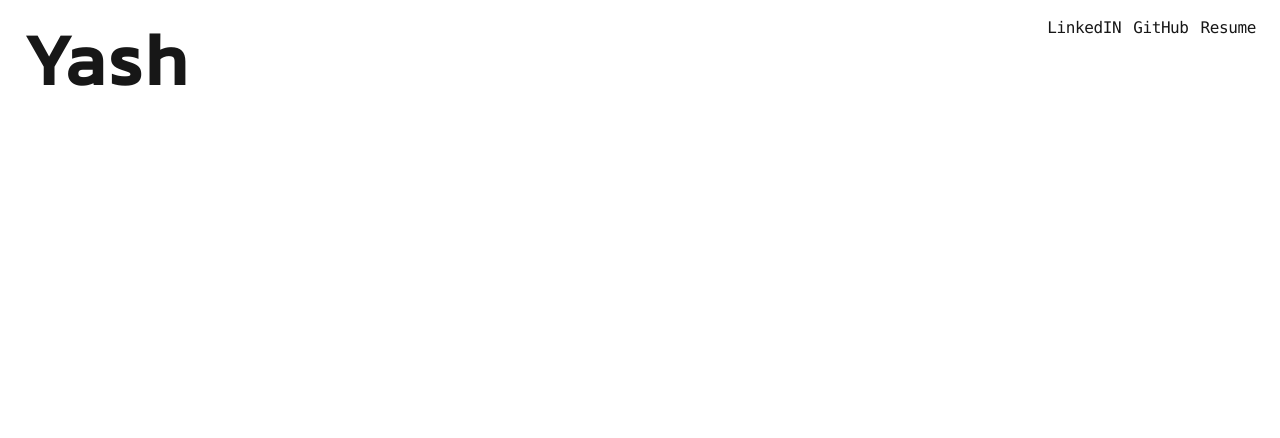
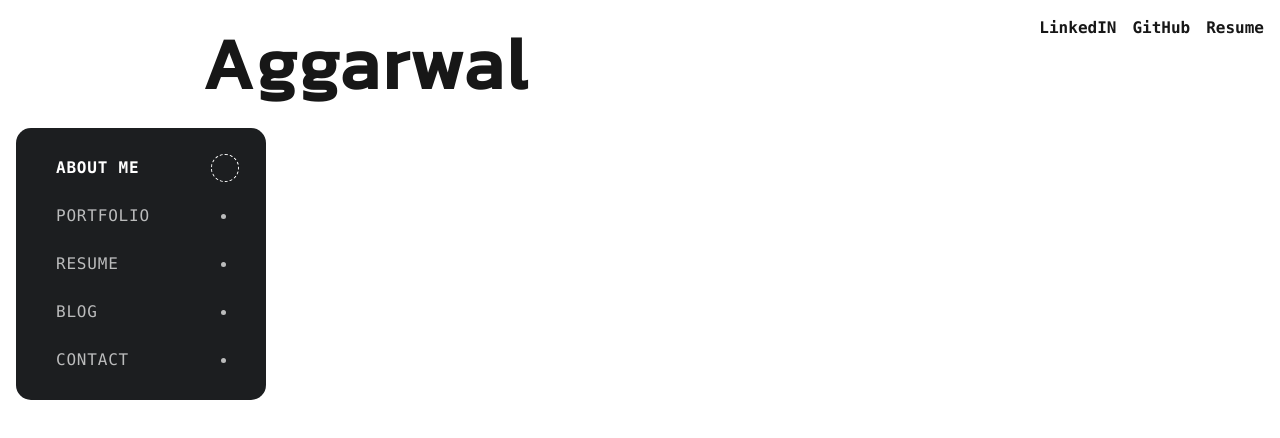
Before and after one commit to ashx010/portfolio_nextjs, a Next.js app: page / in a window 1280 px wide. Shown: the top 438 px of the page. Built offline with nearby package versions, Linux system fonts and the light colour scheme; a web font is replaced by a local one.

Commit message:
improve header and add side nav bar

```diff
--- a/src/app/page.js
+++ b/src/app/page.js
@@ -1,9 +1,11 @@
 import Header from "../components/header/header.jsx";
+import MainContent from "../components/main_content/main_content.jsx";
 
 export default function Home() {
   return (
-   <main>
+   <>
        <Header />
-   </main>
+       <MainContent />
+   </>
   );
 }
--- a/src/components/header/header.jsx
+++ b/src/components/header/header.jsx
@@ -6,11 +6,11 @@ import {KanitFont} from "@/app/fonts"
 function Header(props) {
     return (
         <header className={`${styles.header} flex justify-between`}>
-            <h1 className={`${KanitFont.variable} font-[kanit] tracking-wider text-5xl xl:text-7xl font-semibold py-6 px-2`}>
-                Yash
-                <span className={`${styles.stroke_text}`}> Aggarwal</span>
+            <h1 className={`${KanitFont.variable} font-[kanit] tracking-wider text-5xl xl:text-7xl font-bold py-7`}>
+                <span className={`${styles.stroke_text}`}>Yash </span>
+                Aggarwal
             </h1>
-            <ul className={`flex space-x-3 list-none font-mono tracking-tight py-4 px-2`}>
+            <ul className={`flex space-x-4 list-none font-mono font-semibold py-4`}>
                 <li className={`list-none`}>
                     <Link href="/">LinkedIN</Link>
                 </li>
--- /dev/null
+++ b/src/components/main_content/main_content.jsx
@@ -0,0 +1,16 @@
+import React from 'react';
+import styles from './main_content.module.css';
+import Sidebar from './sidebar';
+
+function MainContent(props) {
+    return (
+        <main className={`space-y-6 lg:space-y-0 lg:space-x-8 lg:flex xl:space-x-12 top-2`}>
+            <Sidebar />
+            <div className={""}>
+
+            </div>
+        </main>
+    );
+}
+
+export default MainContent;
--- /dev/null
+++ b/src/components/main_content/main_content.module.css
@@ -0,0 +1,48 @@
+.sidebar_container{
+    background: rgb(28 30 32);
+    width: 20%;
+    border-radius: 15px;
+}
+
+.link_sidebar{
+    display: inline-flex;
+    justify-content: space-between;
+    align-items: center;
+    width: 100%;
+    align-content: center;
+}
+
+.sidebar_section_link::before{
+    content: "";
+    display: block;
+    opacity: 1;
+    background: rgba(255, 255, 255, 0.7);
+    width: 5px;
+    height: 5px;
+    z-index: 10;
+    border-radius: 50%;
+    transition: all .3s cubic-bezier(0.5,-1,0.5,1);
+}
+
+.list_sidebar:hover .link_sidebar{
+    color: white;
+}
+
+.list_sidebar:hover .sidebar_section_link::before{
+    background: rgba(255, 255, 255, 1);
+}
+
+.link_sidebar.active{
+    color: white !important;
+    font-weight: bold;
+}
+
+.sidebar_section_link.active::before{
+    background: transparent !important;
+    width: 1.75rem;
+    height: 1.75rem;
+    border: 1px dashed rgba(255, 255, 255, 1);
+    position: absolute;
+    top: -10%;
+    right: -8%;
+}
--- /dev/null
+++ b/src/components/main_content/sidebar.jsx
@@ -0,0 +1,63 @@
+"use client";
+import React, {useState} from 'react';
+import styles from './main_content.module.css';
+import Link from "next/link";
+
+function Sidebar(props) {
+    const [toggleSidebar, setToggleSidebar] = useState({
+        about: true,
+        portfolio: false,
+        resume: false,
+        blog: false,
+        contact: false
+    });
+
+    const handleToggleSidebar = (section) => {
+        setToggleSidebar({
+            about: section === 'about',
+            portfolio: section === 'portfolio',
+            resume: section === 'resume',
+            blog: section === 'blog',
+            contact: section === 'contact'
+        });
+    };
+
+    return (
+        <div className={`z-10 sticky px-10 py-7 ${styles.sidebar_container} backdrop-blur-sm`}>
+            <ul className={`list-none space-y-6 font-mono text-white/70 font-normal uppercase text-left tracking-wider`}>
+                <li onClick={() => handleToggleSidebar('about')}  className={`list-none ${styles.list_sidebar} relative`}>
+                    <Link className={`${styles.link_sidebar} ${toggleSidebar.about ? styles.active : " "}`} href="#about">
+                        About Me
+                        <span className={`${styles.sidebar_section_link} ${toggleSidebar.about ? styles.active : " "}`}></span>
+                    </Link>
+                </li>
+                <li onClick={() => handleToggleSidebar('portfolio')} className={`list-none ${styles.list_sidebar} relative`}>
+                    <Link className={`${styles.link_sidebar} ${toggleSidebar.portfolio ? styles.active : " "}`} href="#portfolio">
+                        Portfolio
+                        <span className={`${styles.sidebar_section_link} ${toggleSidebar.portfolio ? styles.active : " "}`}></span>
+                    </Link>
+                </li>
+                <li onClick={() => handleToggleSidebar('resume')} className={`list-none ${styles.list_sidebar} relative`}>
+                    <Link className={`${styles.link_sidebar} ${toggleSidebar.resume ? styles.active : " "}`} href="#resume">
+                        Resume
+                        <span className={`${styles.sidebar_section_link} ${toggleSidebar.resume ? styles.active : " "}`}></span>
+                    </Link>
+                </li>
+                <li onClick={() => handleToggleSidebar('blog')} className={`list-none ${styles.list_sidebar} relative`}>
+                    <Link className={`${styles.link_sidebar} ${toggleSidebar.blog ? styles.active : " "}`} href="#blog">
+                        Blog
+                        <span className={`${styles.sidebar_section_link} ${toggleSidebar.blog ? styles.active : " "}`}></span>
+                    </Link>
+                </li>
+                <li onClick={() => handleToggleSidebar('contact')} className={`list-none ${styles.list_sidebar} relative`}>
+                    <Link className={`${styles.link_sidebar} ${toggleSidebar.contact ? styles.active : " "}`} href="#contact">
+                        Contact
+                        <span className={`${styles.sidebar_section_link} ${toggleSidebar.contact ? styles.active : " "}`}></span>
+                    </Link>
+                </li>
+            </ul>
+        </div>
+    );
+}
+
+export default Sidebar;
```
